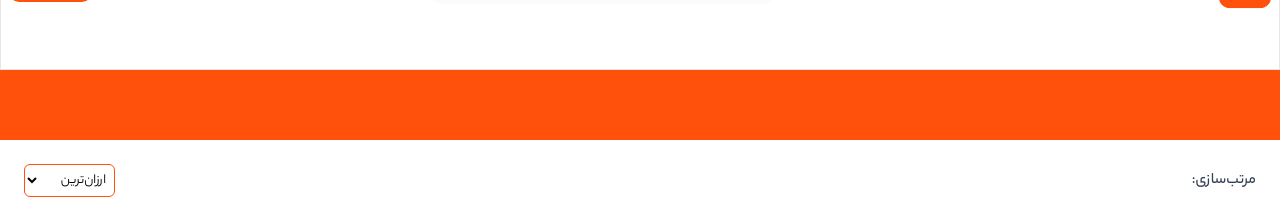
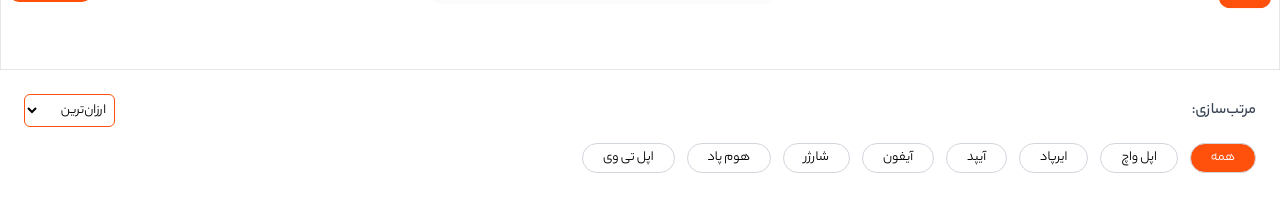
Before and after one commit to yosef-rrezaie/Apple-store, a Next.js app: page /products in a window 1280 px wide. Shown: the part 148-347 px from the top of the page. Built offline with nearby package versions, Linux system fonts and the light colour scheme; no server answers; the database is empty.

Commit message:
change final main products

```diff
--- a/src/app/products/layout.js
+++ b/src/app/products/layout.js
@@ -4,7 +4,7 @@ import React from "react";
 function layout({ children }) {
   return (
     <div className="h-screen w-full flex flex-col">
-      <div className="bg-primary h-13 md:h-[70px] flex justify-center items-center text-[13px] md:text-base font-semibold text-white">
+      <div className="">
       </div>
       {/* <Header /> */}
       <main className="flex-1">{children}</main>
--- a/src/components/modules/MainProducts.js
+++ b/src/components/modules/MainProducts.js
@@ -91,7 +91,7 @@ function MainProducts({ emailUser }) {
   }
 
   return (
-    <div className="mt-6 px-6">
+    <div className="mt-6 px-6 mb-6">
       <div className="mt-4 space-y-4">
         <div className="flex items-center justify-between">
           <label
```
